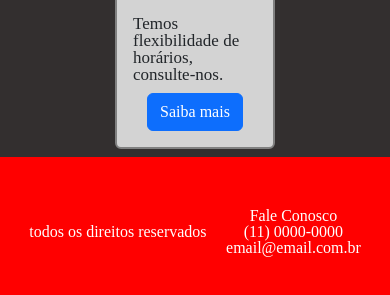
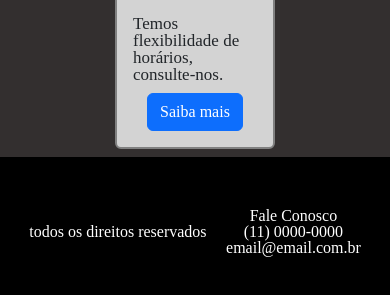
Before and after one commit to pedroedreira/projeto_CoderHouse, a website: page index.html in a window 390 px wide. Shown: the part 1446-1741 px from the top of the page. Drawn offline with nearby package versions, Linux system fonts and the light colour scheme.

Commit message:
voltando para status normal, após o teste de upload

```diff
--- a/css/styles.css
+++ b/css/styles.css
@@ -2,7 +2,7 @@
 
 /********************** FOOTER  ***********************/
 footer {
-  background-color: red;
+  background-color: black;
   color: white;
   height: 150px;
   width: 100%;
@@ -20,7 +20,7 @@ footer {
 @media screen and (min-width: 320px) and (max-width: 480px) {
   footer {
     padding: 0 5%;
-    background-color: red;
+    background-color: black;
     color: white;
     height: 150px;
     width: 100%;
```
